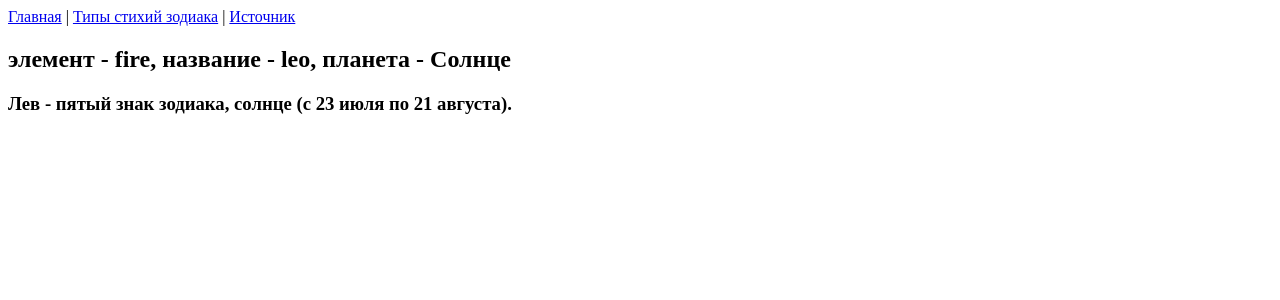
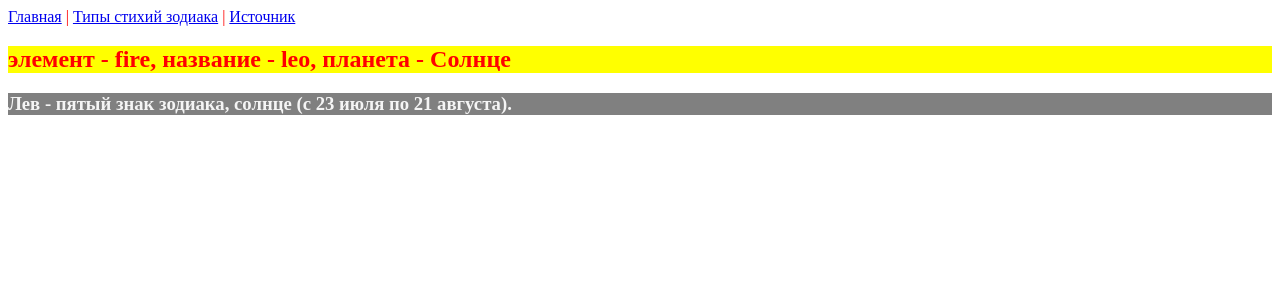
Before and after one commit to Zheka-m-p/My_Django_projects, a Django app: page /horoscope/leo/ in a window 1280 px wide. Shown: the top 300 px of the page. Run offline with Django 5.2, Linux system fonts and the light colour scheme.

Commit message:
работа со статиком и его подключением, немного красоты наведено(не бутстрап)

```diff
--- /dev/null
+++ b/Second_project/horoscope/static/horoscope/css/info_zodiac.css
@@ -0,0 +1,8 @@
+h2 {
+    background-color: yellow;
+}
+
+h3 {
+    background-color: gray;
+    color: #f5f5f5;
+}
--- a/Second_project/horoscope/templates/horoscope/base_horoscope.html
+++ b/Second_project/horoscope/templates/horoscope/base_horoscope.html
@@ -1,8 +1,12 @@
+{% load static %}
+
 <!DOCTYPE html>
 <html lang="en">
 <head>
     <meta charset="UTF-8">
     <title>{% block title %} {% endblock title %}</title>
+    <link rel="stylesheet" href="{% static 'css/base.css' %}">
+    {% block css_update %} {% endblock css_update %}
 </head>
 <body>
     <header>
--- a/Second_project/horoscope/templates/horoscope/index_horoscope.html
+++ b/Second_project/horoscope/templates/horoscope/index_horoscope.html
@@ -1,8 +1,14 @@
 {% extends 'horoscope/base_horoscope.html' %}
+{% load static %}
+
+{% block css_update %}
+<link rel="stylesheet" href="{% static 'horoscope/css/index_horoscope.css' %}">
+{% endblock css_update %}
 
 {% block title %} Все знаки зодиака {% endblock title %}
 
 {% block body %}
+    <h1>мухахахахах - я красный цвет</h1>
     <ol>
         {% for elem in data %}
             <li><a href="{% url 'horoscope:sign_zodiac' elem.name %}">{{elem.name}}</a></li>
--- a/Second_project/horoscope/templates/horoscope/info_zodiac.html
+++ b/Second_project/horoscope/templates/horoscope/info_zodiac.html
@@ -1,4 +1,9 @@
 {% extends 'horoscope/base_horoscope.html' %}
+{% load static %}
+
+{% block css_update %}
+<link rel="stylesheet" href="{% static 'horoscope/css/info_zodiac.css' %}">
+{% endblock css_update %}
 
 {% block title %} Знак зодиака: {{data.name}} {% endblock title %}
 
--- /dev/null
+++ b/Second_project/static/css/base.css
@@ -0,0 +1,3 @@
+html {
+    color: red;
+}
```
Also changed, not shown: Second_project/horoscope/static/horoscope/css/index_horoscope.css (added, +10 -0 lines), Second_project/second_app/settings.py (+5 -4 lines).
